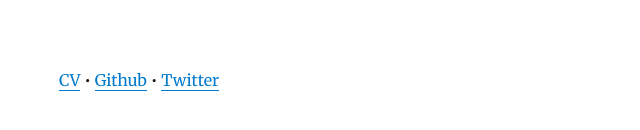
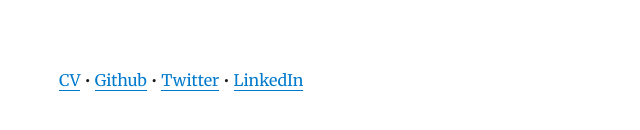
Before and after one commit to moljac024/blog, a Gatsby site: page / in a window 1280 px wide. Shown: the part 664-794 px from the top of the page, without its empty margins (266-906 px from the left). Built offline with nearby package versions, Linux system fonts and the light colour scheme; Gatsby itself is replaced by a stand-in of ours; some packages are replaced by stand-ins of ours.

Commit message:
Add linkedin link

```diff
--- a/src/components/layout.js
+++ b/src/components/layout.js
@@ -7,6 +7,7 @@ const links = [
   { href: "https://cv.moljac024.com", label: "CV" },
   { href: "https://github.com/moljac024", label: "Github" },
   { href: "https://twitter.com/moljac024", label: "Twitter" },
+  { href: "https://www.linkedin.com/in/moljac024/", label: "LinkedIn" },
 ]
 
 class Layout extends React.Component {
```
